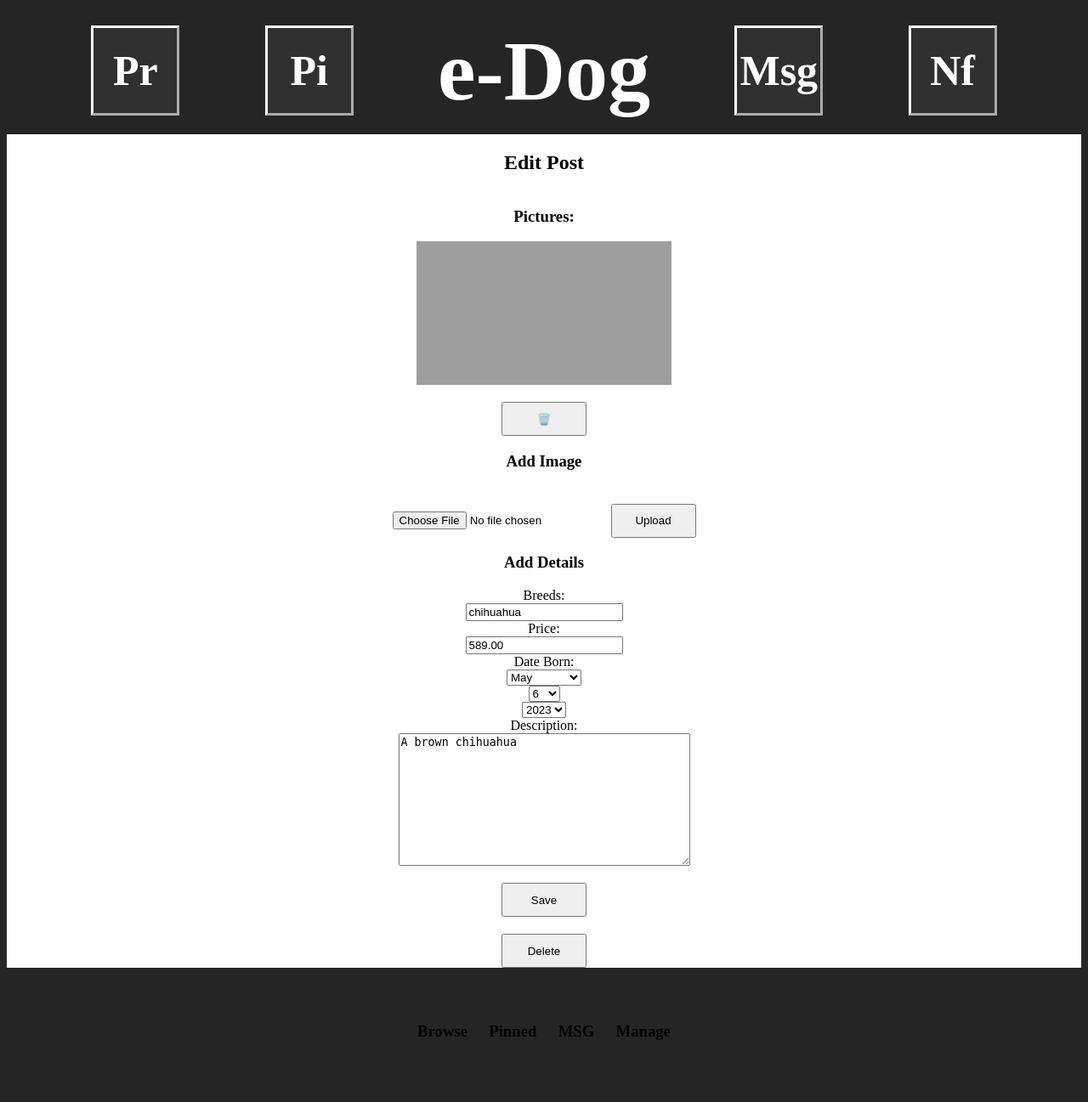
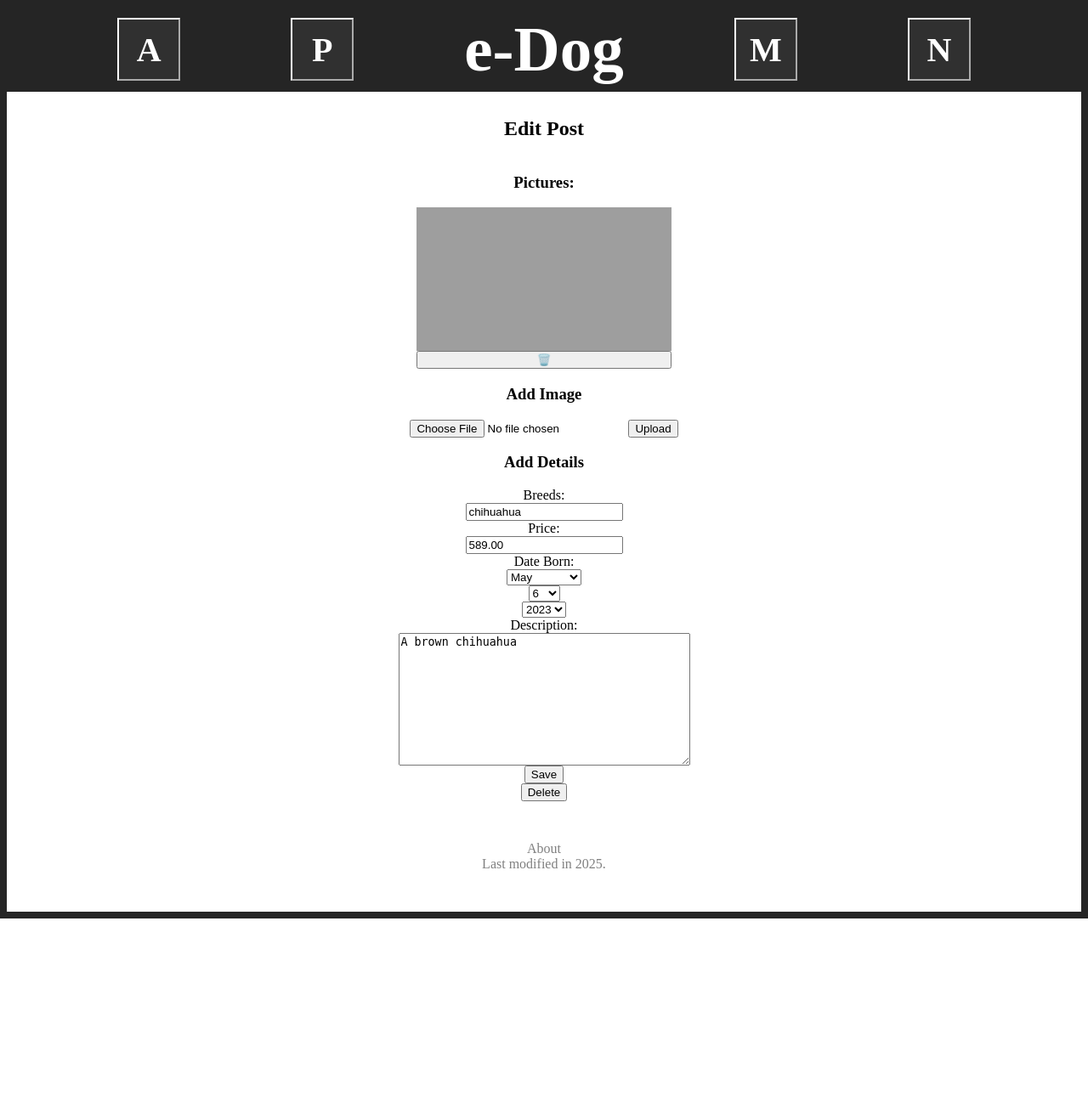
Before and after one commit to Chritical-Code/E-Dog, a Django app: page /post/edit/38/ in a window 1280 px wide. Shown: the whole page at 85% size. After the commit the page ends 1081 px from the top, so only its background shows below. Run offline with Django 4.2, Linux system fonts and the light colour scheme; a user stored in the database is signed in; data comes from the database, SQL or seed files in the repository; grey boxes are pictures that could not be loaded.

Commit message:
Fixed a lot of layout glorp

```diff
--- a/browse/static/browse/style.css
+++ b/browse/static/browse/style.css
@@ -13,21 +13,21 @@ body {
 .content {
   display: flex;
   flex-direction: column;
+  align-items: center;
 
   width: 100%;
-  margin: auto;
-  text-align: center;
+  min-height: 100vh;
   background-color: var(--contentBGColor);
 }
 
-p{
-  margin: 1%;
+p {
+  margin: 0px;
 }
 
 a{
-  margin: 1%;
   text-decoration: none;
   color:rgb(0, 0, 0);
+  margin: 0px;
 }
 
 a:hover{
@@ -59,8 +59,7 @@ a:hover{
   display: flex;
 
   overflow: auto;
-  width: 90%;
-  margin: auto;
+  width: 80%;
 }
 
 .divPost{
@@ -70,38 +69,9 @@ a:hover{
 
   width: 300px;
   height: 250px;
-  margin: 1%;
 
   text-align: left;
 }
-
-.aUsername{
-  margin: 1%;
-}
-
-
-
-
-/*Category CSS*/
-.categoryLinks{
-  display: flex;
-  margin: auto;
-  overflow: auto;
-}
-
-.category{
-  display: flex;
-  flex-direction: column;
-  justify-content: center;
-
-  width: 150px;
-  height: 50px;
-  margin: 2px;
-
-  border: 3px outset rgb(78, 78, 78);
-}
-
-
 
 
 /*Header CSS*/
@@ -109,7 +79,9 @@ a:hover{
   display: flex;
   justify-content: center;
   align-items: center;
-  height: 150px;
+  height: 100px;
+  width: 100%;
+  margin-bottom: 10px;
   background-color: var(--headerBGColor);
 }
 
@@ -121,7 +93,7 @@ a:hover{
   white-space: nowrap;
 }
 #logo a{
-  font-size: 100px;
+  font-size: 75px;
   font-weight: bold;
   color: var(--textColor);
 }
@@ -138,14 +110,14 @@ a:hover{
   align-items: center;
   white-space: nowrap;
 
-  width: 100px;
-  height: 100px;
+  width: 70px;
+  height: 70px;
 
-  border: 3px outset white;
+  border: 2px outset white;
   text-decoration: none;
   background-color: var(--iconBGColor);
   color: var(--textColor);
-  font-size: 50px;
+  font-size: 40px;
   font-weight: bold;
 }
 
@@ -157,15 +129,23 @@ a:hover{
 /*Footer CSS*/
 .footer{
   display: flex;
+  flex-direction: column;
   justify-content: center;
   align-items: center;
 
-  width: 100%;
-  height: 150px;
+  height: 50px;
+  color: #808080;
 
-  background-color: var(--headerBGColor);
-  color: white;
-  text-align: center;
+  margin-top: 40px;
+  margin-left: 120px;
+  margin-right: 120px;
+  margin-bottom: 40px;
+}
+.footer a{
+  color: #808080;
+}
+.footer a:hover{
+  color: rgb(78, 78, 78);
 }
 
 
@@ -173,20 +153,17 @@ a:hover{
 .allImage{
   display: flex;
   flex-direction: row;
+  justify-content: center;
+  align-items: center;
+  overflow: auto;
 
-  overflow: auto;
-  margin: auto;
-  width: 90%;
+  width: 80%;
 }
 
 .imageBox{
   display: flex;
   flex-direction: column;
   justify-content: center;
-
-  margin: auto;
-  padding-left: 4px;
-  padding-right: 4px;
 }
 
 .image{
@@ -199,12 +176,10 @@ a:hover{
   height: 169px;
 }
 
-
+/*
 /*buttons*/
-.buttonLink{
+.buttonLinkxxx{
   width: 100px;
   height: 40px;
   justify-content: center;
-  margin: auto;
-  margin-top: 20px;
 }
--- a/browse/templates/browse/footer.html
+++ b/browse/templates/browse/footer.html
@@ -1,19 +1,8 @@
+<!--glue-->
+    <div class="glue"></div>
+
 <!--Footer with links-->
 <div class="footer">
-        <a class="footerLink" href='/browse/'>
-            <h3>Browse</h3>
-        </a>
-
-        <a class="footerLink" href='/user/pinned/'>
-            <h3>Pinned</h3>
-        </a>
-
-        <a class="footerLink" href='/browse/'>
-            <h3>MSG</h3>
-        </a>
-
-        <a class="footerLink" href='/post/manage/'>
-            <h3>Manage</h3>
-        </a>
-
+    <a>About</a>
+    <p>Last modified in 2025.</p>
 </div>
--- a/browse/templates/browse/header.html
+++ b/browse/templates/browse/header.html
@@ -5,7 +5,7 @@
 
     <!--profile-->
     <div class="headerButtonDiv">
-        <a class="headerLink" href='/post/manage/'>Pr</a>
+        <a class="headerLink" href='/post/manage/'>A</a>
     </div>
 
     <!--glue-->
@@ -13,7 +13,7 @@
 
     <!--pinned-->
     <div class="headerButtonDiv">
-        <a class="headerLink" href='/user/pinned/'>Pi</a>
+        <a class="headerLink" href='/user/pinned/'>P</a>
     </div>
 
     <!--glue-->
@@ -29,7 +29,7 @@
 
     <!--msg-->
     <div class="headerButtonDiv">
-        <a class="headerLink" href='/post/manage/'>Msg</a>
+        <a class="headerLink" href='/post/manage/'>M</a>
     </div>
 
     <!--glue-->
@@ -37,7 +37,7 @@
 
     <!--notifications-->
     <div class="headerButtonDiv">
-        <a class="headerLink" href='/post/manage/'>Nf</a>
+        <a class="headerLink" href='/post/manage/'>N</a>
     </div>
 
     <!--glue-->
--- a/notes.txt
+++ b/notes.txt
@@ -1,6 +1,4 @@
 Todo
 
 +make it look better :)
--implement new layout
- .removing footer
- .reworking header
+-bigger search bar
```
Also changed, not shown: browse/templates/browse/index.html (+0 -9 lines).
